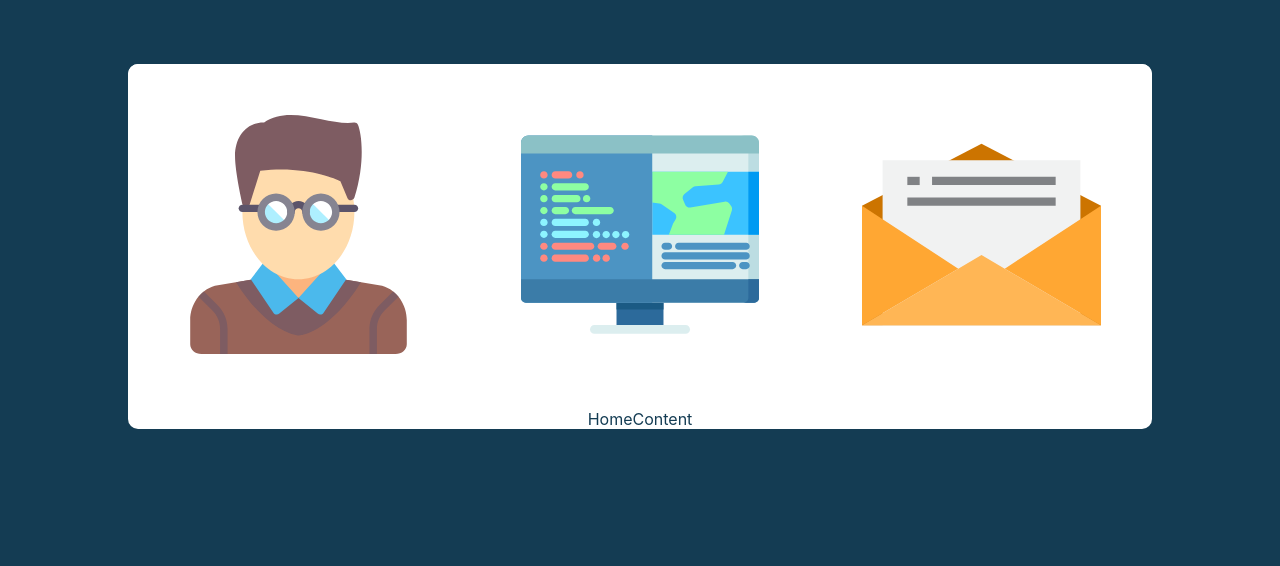
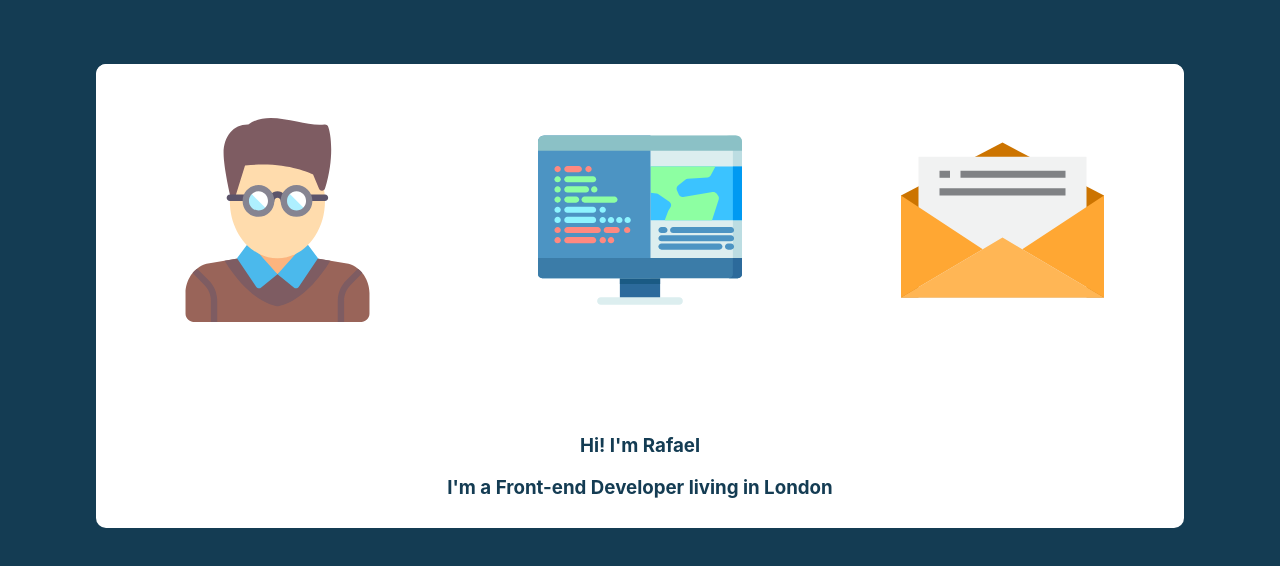
Before and after one commit to rafaelballestrin/portfolioOld, a React (Create React App) app: page / in a window 1280 px wide. Shown: the top 566 px of the page. Built offline with nearby package versions, Linux system fonts and the light colour scheme.

Commit message:
Update HomeContent with Text and CSS on home content, padding.

```diff
--- a/src/App.css
+++ b/src/App.css
@@ -6,18 +6,18 @@
   color: #143C53;
   background: white;
   padding: 0%;
-  width: 80%;
+  width: 85%;
   margin: 5% auto;
   border-radius: 10px;
 }
  img {
-  width: 100%;
+  width: 80%;
  }
 
  .container {
    display: flex;
-   background: white;
-   margin: 0px;
+   background: #FFFFFF;
+   margin: 5% auto;
    border-radius: 10px;
  }
 
@@ -33,7 +33,7 @@
    transition: bottom ease-out 1s;
    position: absolute;
    bottom: -100px;
-   left: 0;
+   left: 0px;
    width: 100%;
    color: white;
    background-color: #4C94C2;
@@ -45,6 +45,10 @@
    display: block;
  }
 
+ .HomeContent {
+   padding: 0px 0px 10px 0px;
+ }
+
  @media only screen and (max-width: 600px) {
   .container {
     flex-direction: column;
--- a/src/HomeContent.js
+++ b/src/HomeContent.js
@@ -2,6 +2,9 @@ import React from 'react';
 
 export default function HomeContent() {
     return (
-        <div>HomeContent</div>
+        <div className="HomeContent">
+            <h3>Hi! I'm Rafael</h3>
+            <h3>I'm a Front-end Developer living in London</h3>
+        </div>
     )
 }
```
